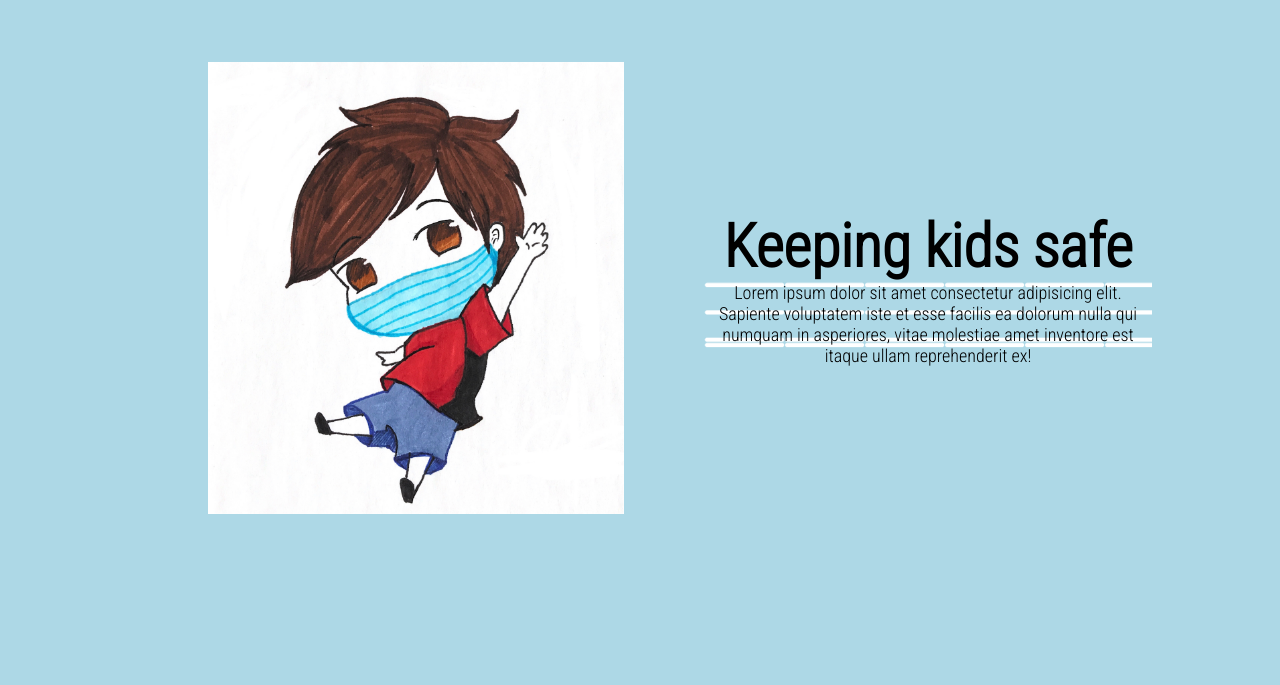
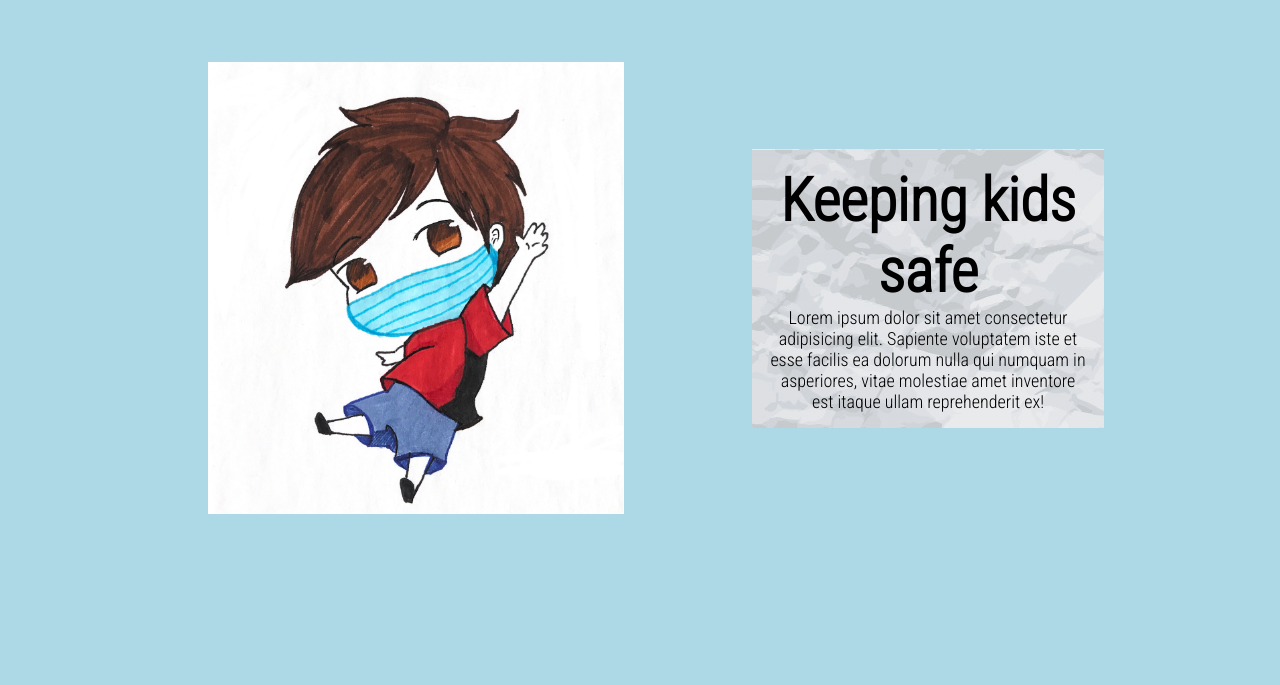
Before and after one commit to sree-chikati/int1.1-safety-first-website, a plain HTML site: page index.html in a window 1280 px wide. Shown: the part 112-797 px from the top of the page. Drawn offline with Linux system fonts and the light colour scheme.

Commit message:
editing intro page css

```diff
--- a/style.css
+++ b/style.css
@@ -72,6 +72,11 @@ font-family: 'Sacramento', cursive;
     align-items: center;
 }
 
+#intro{
+    background: url(./images/paper.jpg);
+    padding: 1rem;
+    margin: 3rem;
+}
 
 #content h2{
     color: black;
@@ -81,7 +86,7 @@ font-family: 'Sacramento', cursive;
 #content p{
     color: black;
     font-size: 18px;
-    background: url(./images/toggle.png);
+
 }
 
 #content img{
```
